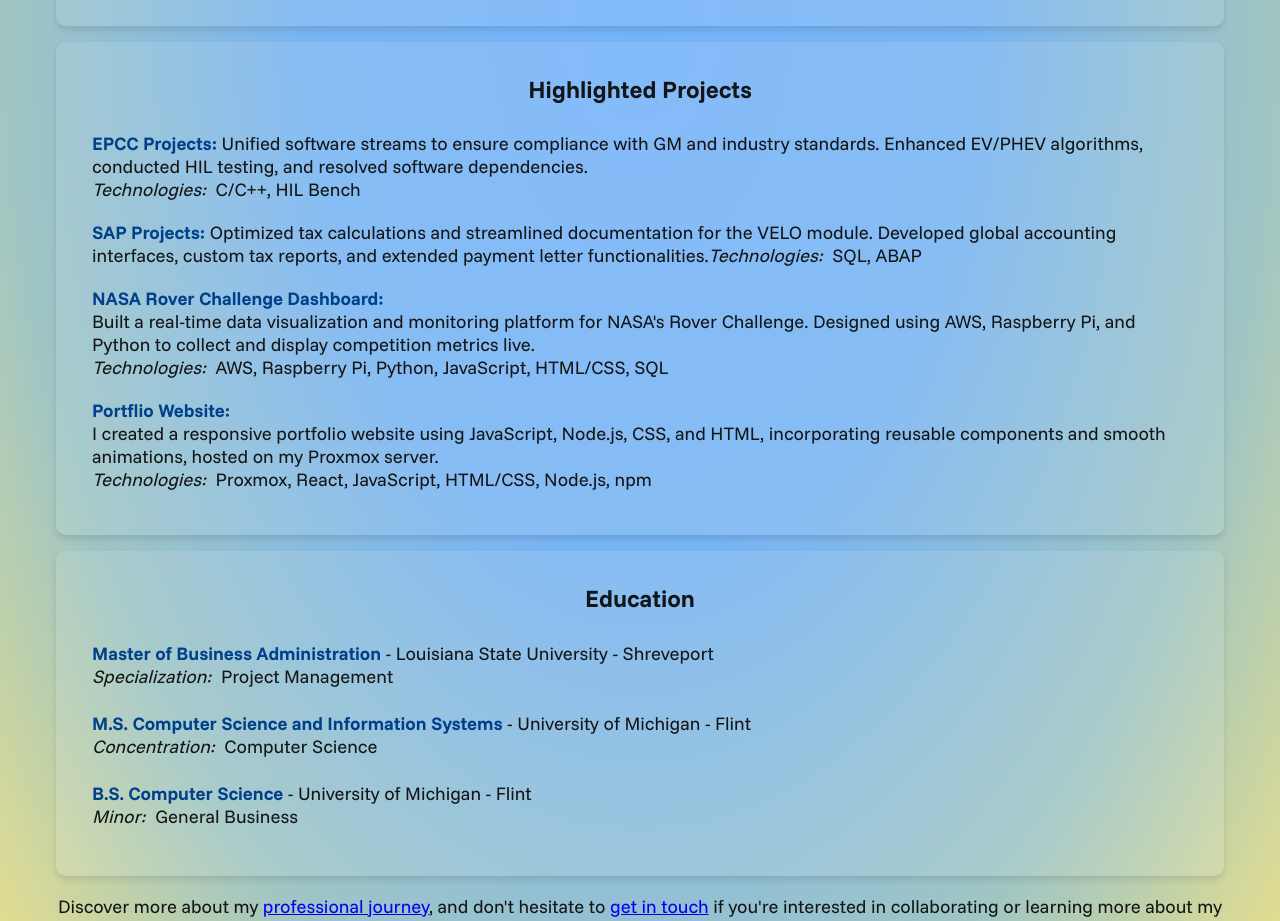
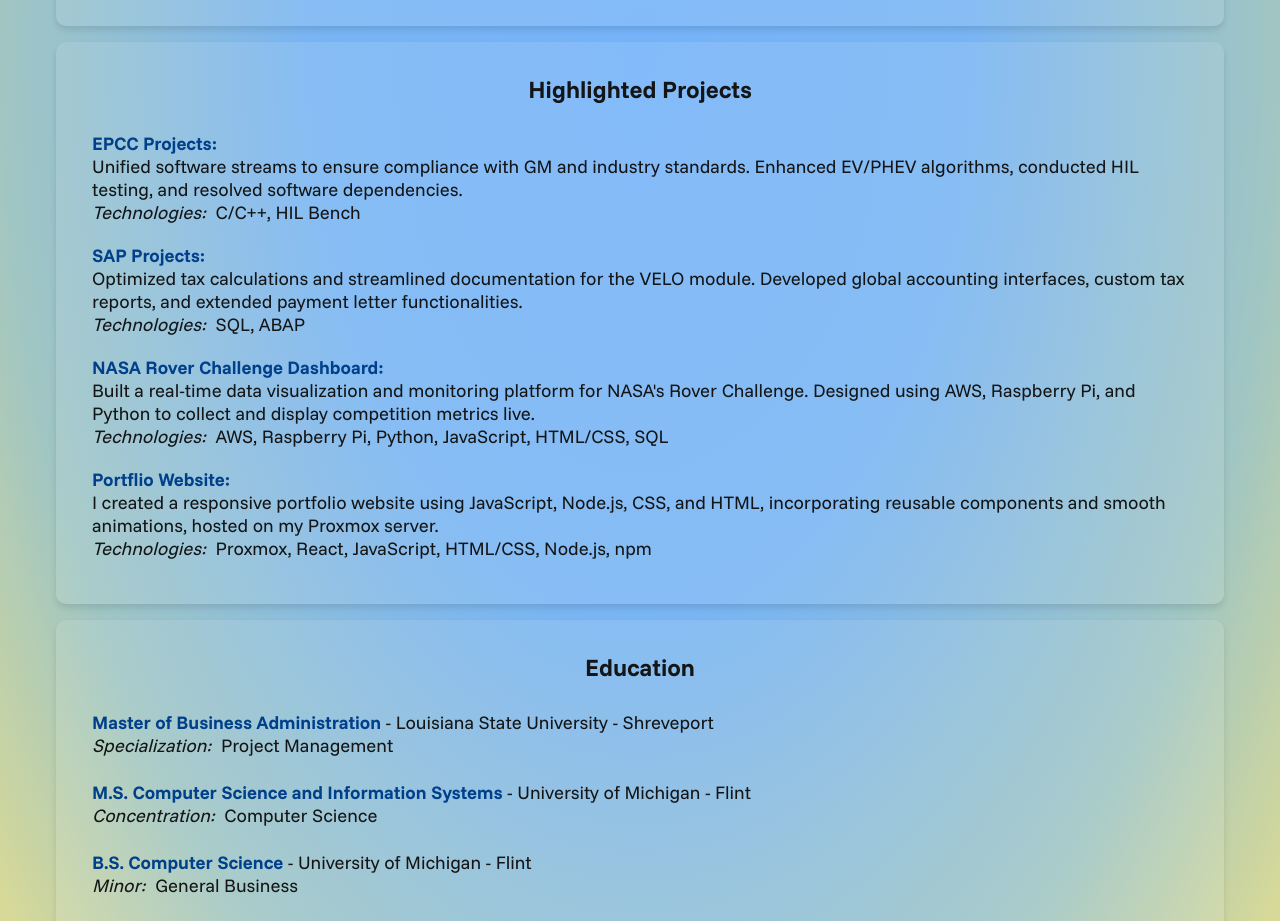
Before and after one commit to lminaudo/portfolio-react, a React (Vite) app: page /about in a window 1280 px wide. Shown: the part 1064-1985 px from the top of the page. Built offline with nearby package versions, Linux system fonts and the light colour scheme.

Commit message:
Fix new lines

```diff
--- a/src/pages/about.tsx
+++ b/src/pages/about.tsx
@@ -66,7 +66,8 @@
                         <h3>Highlighted Projects</h3>
                         <ul className="projects-list">
                             <li className="projects-list">
-                                <div><strong>EPCC Projects:</strong> Unified software streams to ensure compliance with
+                                <strong>EPCC Projects:</strong>
+                                <div>Unified software streams to ensure compliance with
                                     GM
                                     and
                                     industry standards. Enhanced EV/PHEV algorithms, conducted HIL testing, and resolved
@@ -75,13 +76,14 @@
                                 </div>
                             </li>
                             <li className="projects-list">
-                                <div><strong>SAP Projects:</strong> Optimized tax calculations and streamlined
+                                <strong>SAP Projects:</strong>
+                                <div>Optimized tax calculations and streamlined
                                     documentation
                                     for
                                     the VELO module. Developed global accounting interfaces, custom tax reports, and
                                     extended
                                     payment letter functionalities.
-                                    <em>Technologies: </em> SQL, ABAP
+                                    <br/><em>Technologies: </em> SQL, ABAP
                                 </div>
                             </li>
                             <li className="projects-list">
```
